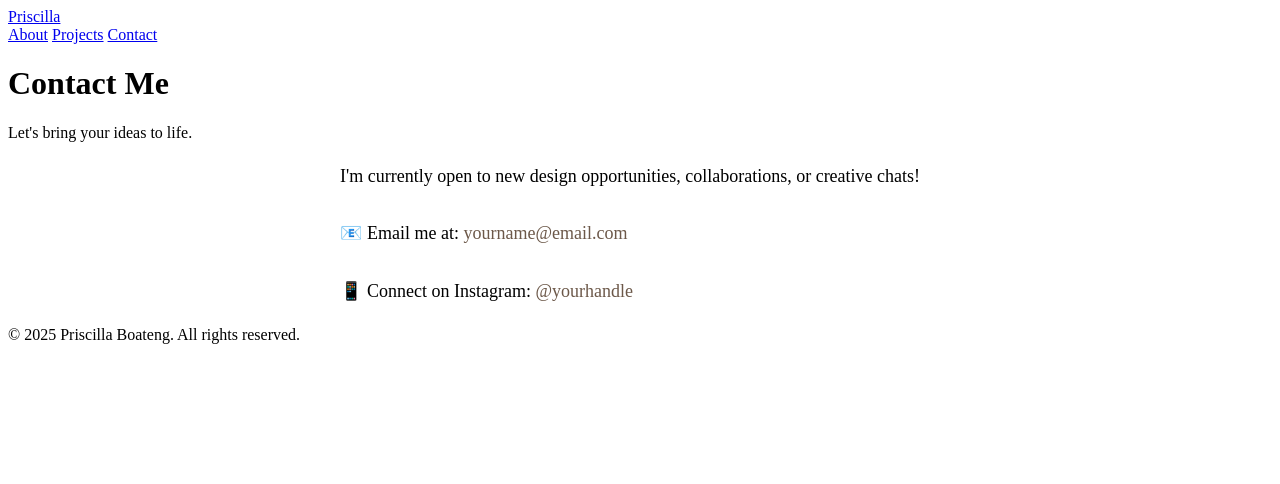
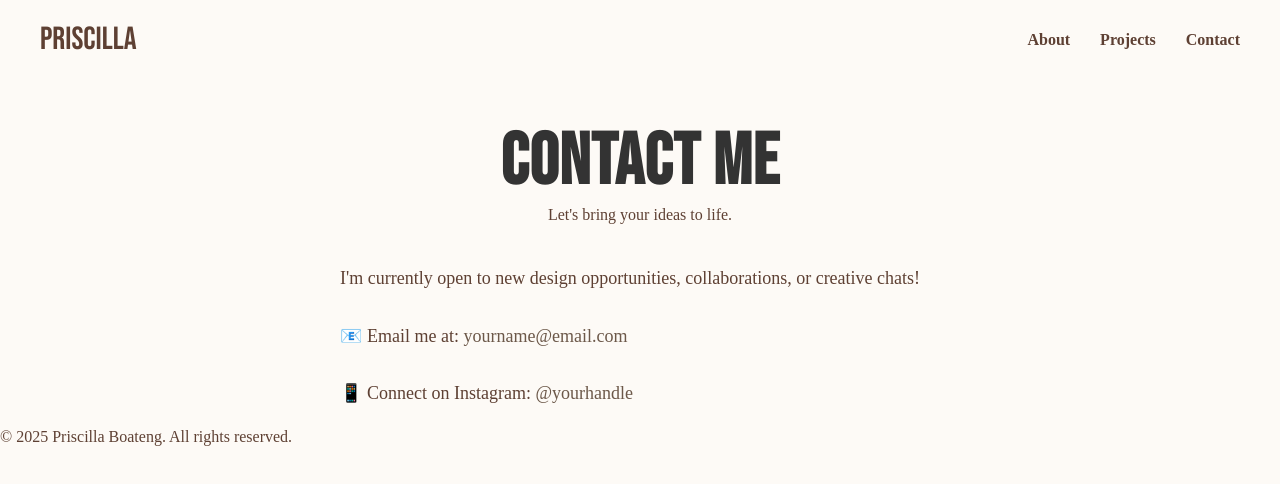
Before and after one commit to scilla0515/webportfolio, a plain HTML site: page contact.html in a window 1280 px wide. Drawn offline with Linux system fonts and the light colour scheme; a web font is replaced by a local one.

Commit message:
Update contact.html

```diff
--- a/contact.html
+++ b/contact.html
@@ -9,8 +9,80 @@
   <link rel="preconnect" href="https://fonts.googleapis.com" />
   <link rel="preconnect" href="https://fonts.gstatic.com" crossorigin />
   <link href="https://fonts.googleapis.com/css2?family=Bebas+Neue&family=Bellefair&display=swap" rel="stylesheet" />
+  <style>
+    * {
+      box-sizing: border-box;
+      margin: 0;
+      padding: 0;
+    }
 
-  <link rel="stylesheet" href="styles.css" />
+    body {
+      font-family: "Bellefair", serif;
+      background-color: #fdfaf6;
+      color: #5e4033;
+    }
+  @keyframes fadeIn {
+  to {
+    opacity: 1;
+  }
+}
+
+    /* Navigation Bar */
+    .navbar {
+      width: 100%;
+      padding: 20px 40px;
+      display: flex;
+      justify-content: space-between;
+      align-items: center;
+      background-color: #fdfaf6;
+      position: sticky;
+      top: 0;
+      z-index: 1000;
+    }
+
+    .navbar .logo {
+      font-family: 'Bebas Neue', sans-serif;
+      font-size: 32px;
+      color: #5e4033;
+      text-decoration: none;
+    }
+
+    .navbar-links {
+      display: flex;
+      gap: 30px;
+    }
+
+    .navbar-links a {
+      text-decoration: none;
+      color: #5e4033;
+      font-weight: bold;
+      font-size: 16px;
+      transition: color 0.3s ease;
+    }
+
+    .navbar-links a:hover {
+      color: #6c5849;
+    }
+
+    /* Header Content */
+    .header {
+      padding: 40px 20px 20px;
+      text-align: center;
+    }
+
+    .brand-name {
+      font-family: 'Bebas Neue', sans-serif;
+      font-size: 72px;
+      letter-spacing: 1px;
+      text-transform: lowercase;
+      color: #333;
+    }
+    .bellefair-regular {
+     font-family: "Bellefair", serif;
+     font-weight: 400;
+     font-style: normal;
+    }
+      </style>
 </head>
 <body>
 
```
